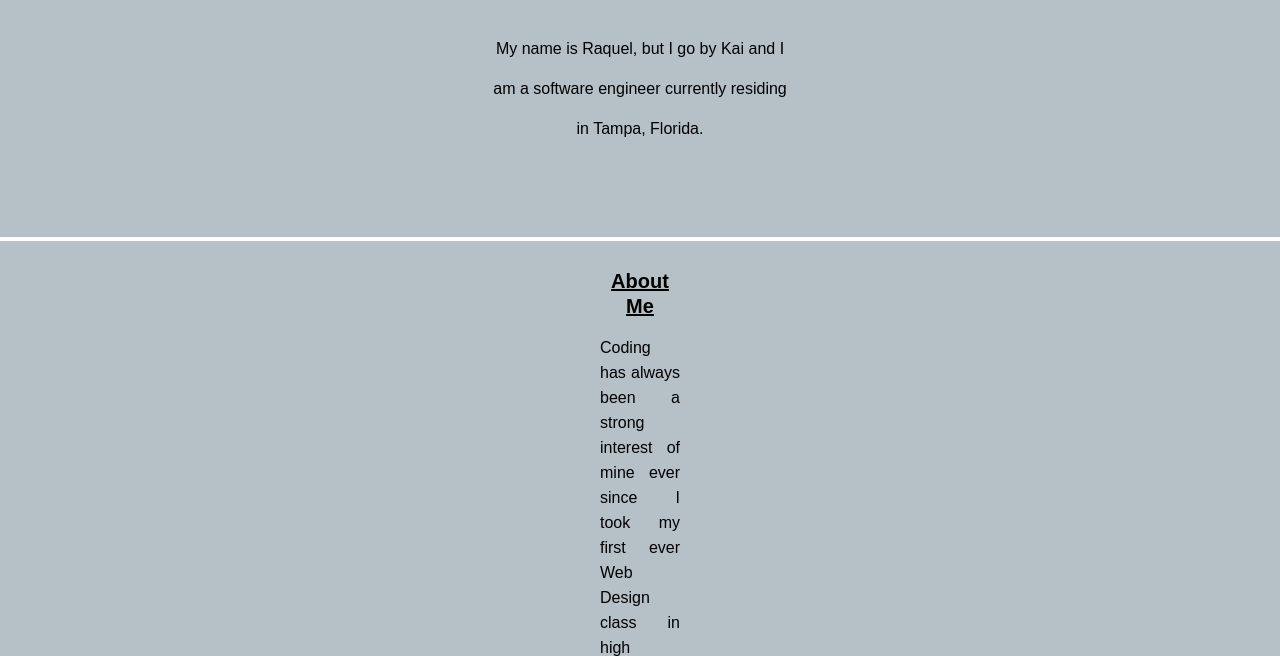
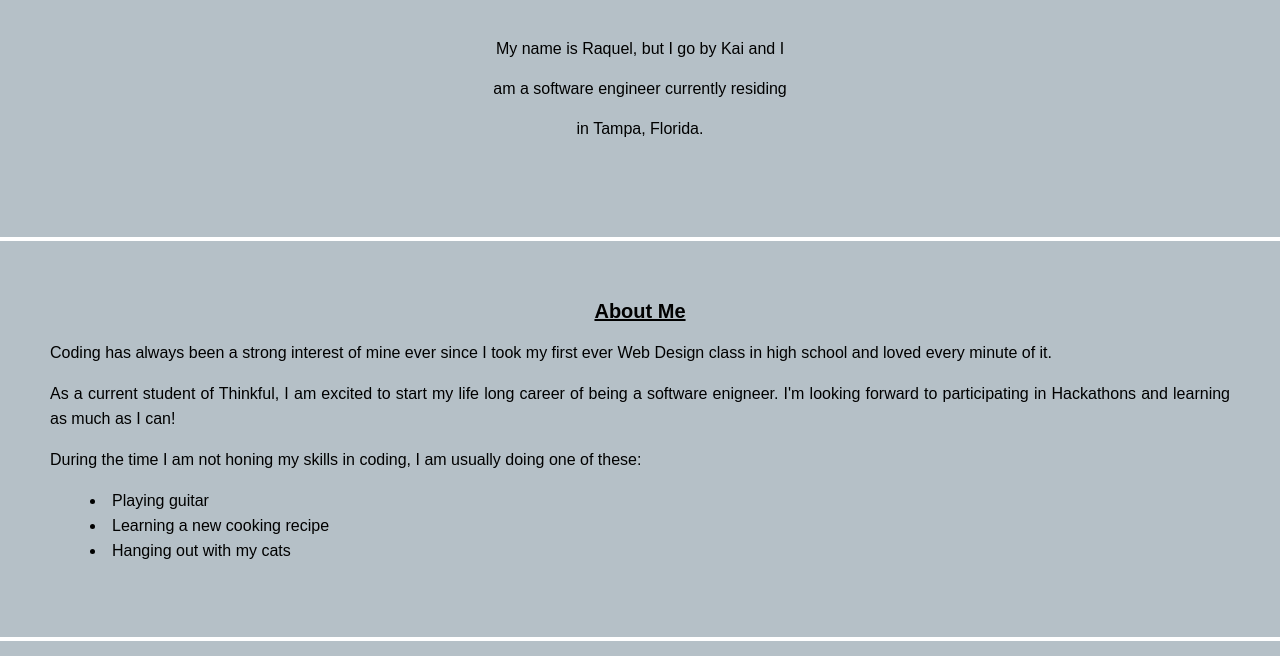
Before and after one commit to KaiS96/Portfolio, a plain HTML site: page index.html in a window 1280 px wide. Shown: the part 269-925 px from the top of the page. Drawn offline with nearby package versions, Linux system fonts and the light colour scheme.

Commit message:
Fixes alignment on about me section

```diff
--- a/style.css
+++ b/style.css
@@ -72,7 +72,7 @@ h3 {
 /* About me */
 
 .about {
-    padding: 20px 600px;
+    padding: 50px;
     text-align: justify;
     line-height: 25px;
 }
```
